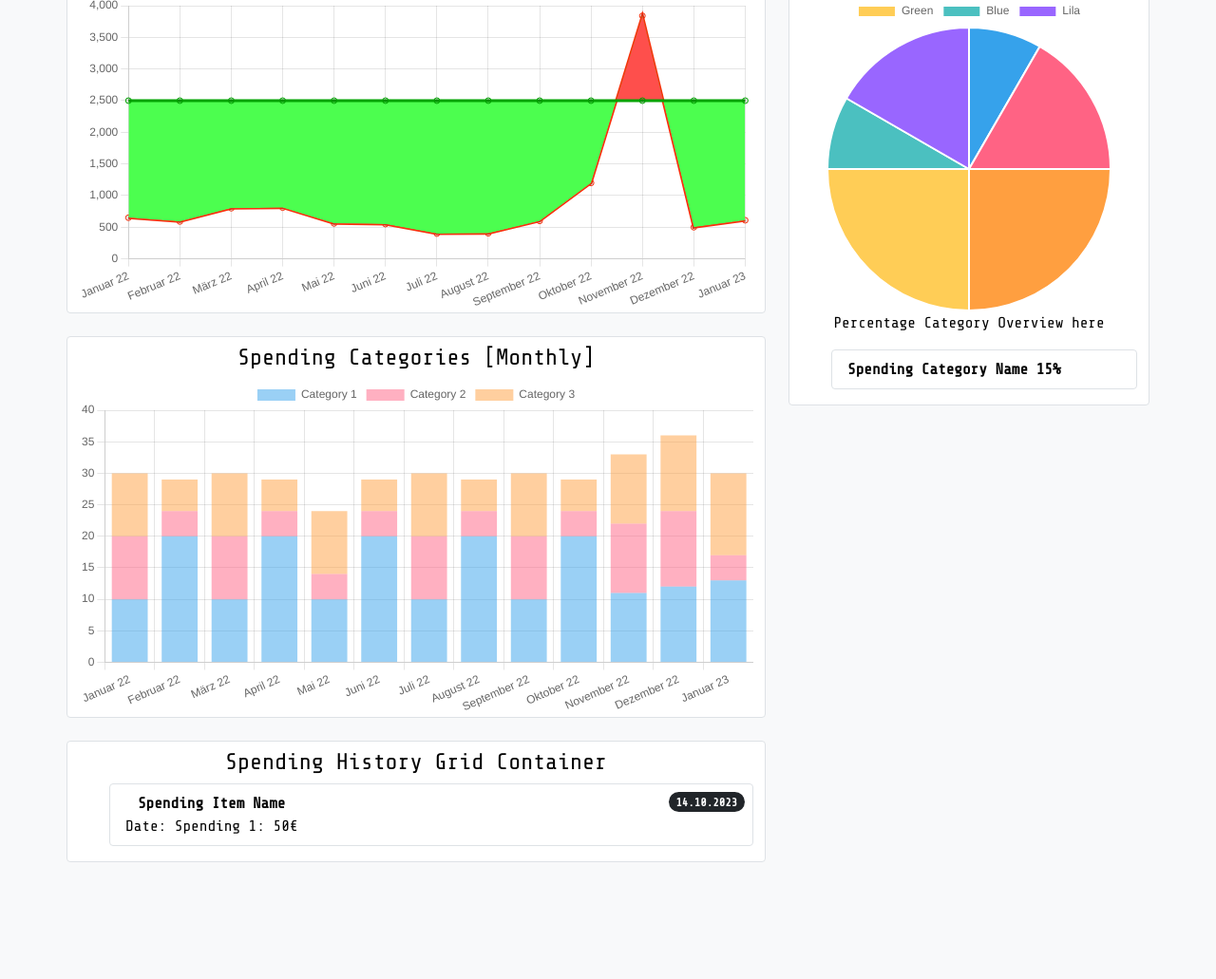
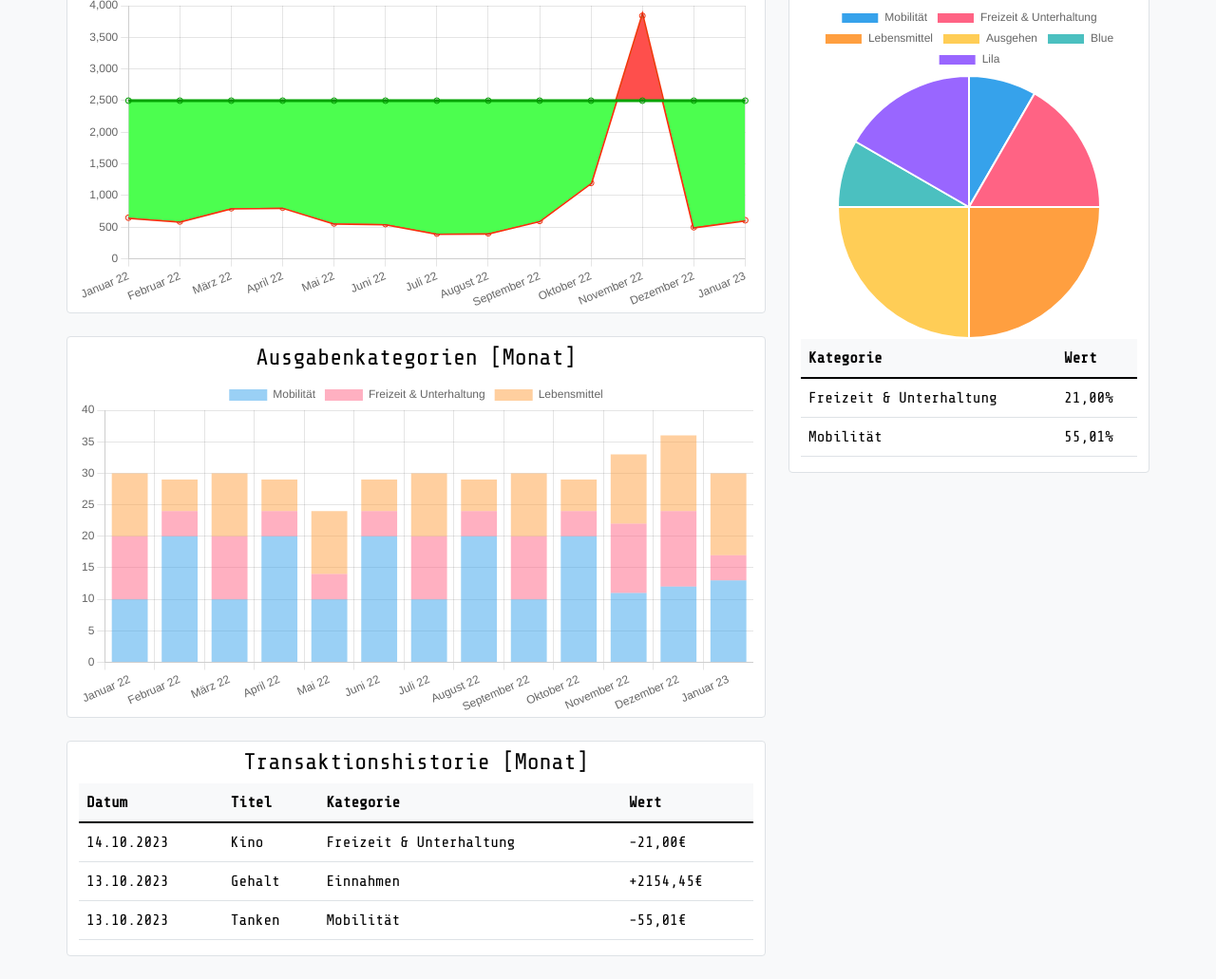
Before and after one commit to iLucasDOTexe/Budget-Tracker-Web-App, a plain HTML site: page Frontend/index.html in a window 1280 px wide. Shown: the part 179-1210 px from the top of the page at 95% size. Before the commit the page ends 1111 px from the top, so only its background shows below. Drawn offline with nearby package versions, Linux system fonts and the light colour scheme.

Commit message:
final front end

```diff
--- a/Frontend/index.html
+++ b/Frontend/index.html
@@ -42,7 +42,7 @@
             <!--Start Line Chart Grid Container-->
             <div class="row">
               <div class="col-sm-12 bg-white border rounded-1 pt-2">
-                <h4>Income And Spendings [Monthly]</h4>
+                <h4>Einnahmen und Ausgaben [Monat]</h4>
                 <div>
                   <canvas id="line-chart"></canvas>
                 </div>
@@ -53,7 +53,7 @@
             <!--Start Bar Chart Grid Container-->
             <div class="row">
               <div class="col-sm-12 bg-white border rounded-1 mt-4 pt-2">
-                <h4>Spending Categories [Monthly]</h4>
+                <h4>Ausgabenkategorien [Monat]</h4>
                 <div>
                   <canvas id="bar-chart"></canvas>
                 </div>
@@ -64,39 +64,66 @@
             <!--Start Spending History Grid Container-->
             <div class="row">
               <div class="col-sm-12 bg-white border rounded-1 mt-4 mb-4 pt-2">
-                <h4>Spending History Grid Container</h4>
-                <ol class="list group">
-                  <li class="list-group-item d-flex justify-content-between align-items-start border rounded-1 mt-2 p-2">
-                    <div class="ms-2 me-auto">
-                      <div class="fw-bold">
-                        Spending Item Name
-                      </div>
-                      Date: Spending 1: 50€
-                    </div>
-                    <span class="badge bg-dark rounded-pill">
-                      14.10.2023
-                    </span>
-                </ol>
+                <h4>Transaktionshistorie [Monat]</h4>
+                <table class="table table-hover text-start">
+                  <thead class="table-light">
+                    <tr>
+                      <th scope="col">Datum</th>
+                      <th scope="col">Titel</th>
+                      <th scope="col">Kategorie</th>
+                      <th scope="col">Wert</th>
+                    </tr>
+                  </thead>
+                  <tbody class="table-group-divider">
+                    <tr>
+                      <td>14.10.2023</td>
+                      <td>Kino</td>
+                      <td>Freizeit & Unterhaltung</td>
+                      <td>-21,00€</td>
+                    </tr>
+                    <tr>
+                      <td>13.10.2023</td>
+                      <td>Gehalt</td>
+                      <td>Einnahmen</td>
+                      <td>+2154,45€</td>
+                    </tr>
+                    <tr>
+                      <td>13.10.2023</td>
+                      <td>Tanken</td>
+                      <td>Mobilität</td>
+                      <td>-55,01€</td>
+                    </tr>
+                  </tbody>
+                </table>
               </div>
             </div>
             <!--End Spending History Grid Container-->
           </div>
           <!--Start Pie Chart Grid Container-->
           <div class="col-sm-4 h-100 d-inline-block bg-white border rounded-1 ms-4 pt-2">
-            <h4>Pie Chart Grid Container</h4>
+            <h4>Ausgabenkategorien [Monatlich]</h4>
             <div>
               <canvas id="pie-chart"></canvas>
             </div>
             <script type="module" src="src/pie-chart.js"></script>
-            <p>Percentage Category Overview here</p>
-            <ol class="list group">
-              <li class="list-group-item d-flex justify-content-between align-items-start border rounded-1 mt-2 p-2">
-                <div class="ms-2 me-auto">
-                  <div class="fw-bold">
-                    Spending Category Name 15%
-                  </div>
-                </div>
-            </ol>
+            <table class="table table-hover text-start">
+              <thead class="table-light">
+                <tr>
+                  <th scope="col">Kategorie</th>
+                  <th scope="col">Wert</th>
+                </tr>
+              </thead>
+              <tbody class="table-group-divider">
+                <tr>
+                  <td>Freizeit & Unterhaltung</td>
+                  <td>21,00%</td>
+                </tr>
+                <tr>
+                  <td>Mobilität</td>
+                  <td>55,01%</td>
+                </tr>
+              </tbody>
+            </table>
           </div>
           <!--End Pie Chart Grid Container-->
         </div>
--- a/Frontend/src/bar-chart.js
+++ b/Frontend/src/bar-chart.js
@@ -15,15 +15,15 @@ new Chart(ctx, {
     data: {
         labels: ['Januar 22', 'Februar 22', 'März 22', 'April 22', 'Mai 22', 'Juni 22', 'Juli 22', 'August 22', 'September 22', 'Oktober 22', 'November 22', 'Dezember 22', 'Januar 23'],
         datasets: [{
-            label: 'Category 1',
+            label: 'Mobilität',
             data: [10,20,10,20,10,20,10,20,10,20,11,12,13]
         },
         {
-            label: 'Category 2',
+            label: 'Freizeit & Unterhaltung',
             data: [10,4,10,4,4,4,10,4,10,4,11,12,4]
         },
         {
-            label: 'Category 3',
+            label: 'Lebensmittel',
             data: [10,5,10,5,10,5,10,5,10,5,11,12,13]
         }]
     }
--- a/Frontend/src/line-chart.js
+++ b/Frontend/src/line-chart.js
@@ -5,7 +5,7 @@ new Chart(ctx, {
     data: {
         labels: ['Januar 22', 'Februar 22', 'März 22', 'April 22', 'Mai 22', 'Juni 22', 'Juli 22', 'August 22', 'September 22', 'Oktober 22', 'November 22', 'Dezember 22', 'Januar 23'],
         datasets: [{
-            label: 'Income',
+            label: 'Einnahmen',
             data: [2500, 2500, 2500, 2500, 2500, 2500, 2500, 2500, 2500, 2500, 2500, 2500, 2500],
             borderColor: '#00a300',
             fill: {
@@ -15,7 +15,7 @@ new Chart(ctx, {
             }
         },
         {
-            label: 'Spendings',
+            label: 'Ausgaben',
             data: [650, 590, 800, 810, 560, 550, 400, 405, 600, 1200, 3840, 500, 610],
             borderColor: '#f92f0b'
         }]
--- a/Frontend/src/pie-chart.js
+++ b/Frontend/src/pie-chart.js
@@ -3,7 +3,7 @@ const ctx = document.getElementById('pie-chart');
 new Chart(ctx, {
     type: 'pie',
     data: {
-        labels: ['Red', 'Orange', 'Yellow', 'Green', 'Blue', 'Lila'],
+        labels: ['Mobilität', 'Freizeit & Unterhaltung', 'Lebensmittel', 'Ausgehen', 'Blue', 'Lila'],
         datasets: [{
             label: 'Ausgaben in Kateogrien',
             data: [10, 20, 30, 30, 10, 20]
```
